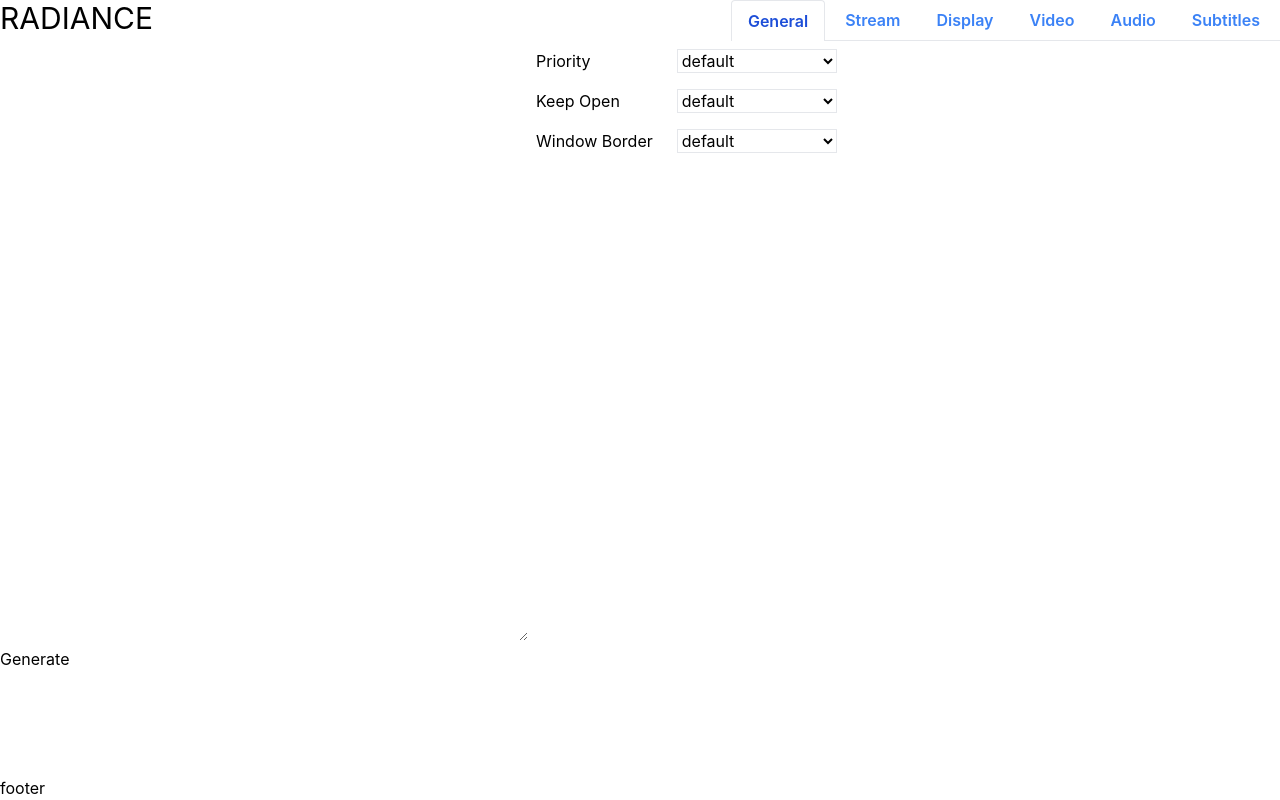
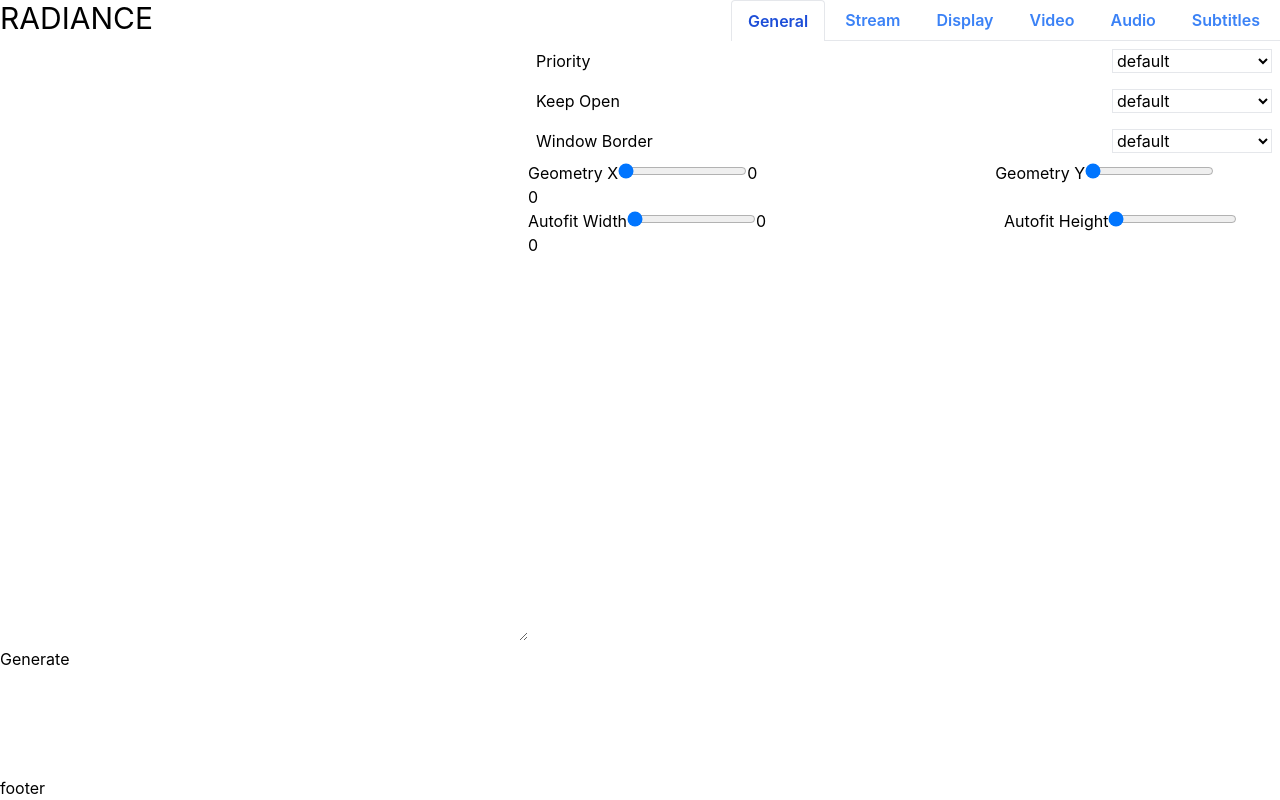
Before and after one commit to vishal-joshy/radiance, a React (Create React App) app: page / in a window 1280 px wide. Built offline with nearby package versions, Linux system fonts and the light colour scheme.

Commit message:
Add double slider to general

```diff
--- a/src/components/Slider/DoubleSlider.tsx
+++ b/src/components/Slider/DoubleSlider.tsx
@@ -1,21 +1,29 @@
 import React, { ReactElement, useState, useEffect } from "react";
 
 interface Props {
-  label: String;
-  handleChange(valueOne: number, valueTwo: number): void;
+  labelOne: String;
+  labelTwo: string;
+  id: String;
+  handleChange({ id, firstSliderValue, secondSliderValue, getValue }: any): void;
+  getValue(firstValue: number, secondValue: number): string;
 }
 
-function DoubleSlider({ label, handleChange }: Props): ReactElement {
+function DoubleSlider({ id, labelOne, labelTwo, handleChange, getValue }: Props): ReactElement {
   const [sliderValueOne, setSliderValueOne] = useState(0);
   const [sliderValueTwo, setSliderValueTwo] = useState(0);
 
   useEffect(() => {
-    handleChange(sliderValueOne, sliderValueTwo);
+    handleChange({
+      firstSliderValue: sliderValueOne,
+      secondSliderValue: sliderValueTwo,
+      id,
+      getValue,
+    });
   }, [sliderValueTwo, sliderValueOne]);
 
   return (
     <div>
-      <label htmlFor="">{label}</label>
+      <label htmlFor="">{labelOne}</label>
       <input
         type="range"
         min={0}
@@ -28,7 +36,7 @@
         value={sliderValueOne}
         onChange={({ target }) => setSliderValueOne(parseInt(target.value))}
       />
-      <label htmlFor="">{label}</label>
+      <label htmlFor="">{labelTwo}</label>
       <input
         type="range"
         min={0}
--- a/src/data/general.ts
+++ b/src/data/general.ts
@@ -18,4 +18,23 @@
   },
 ];
 
-export {dropdown as generalData};
+const doubleSlider = [
+  {
+    firstLabel: "Geometry X",
+    secondLabel: "Geometry Y",
+    id: "geometry",
+    getValue: function (firstValue: number, secondValue: number) {
+      return `${firstValue}%:${secondValue}%`;
+    },
+  },
+  {
+    firstLabel: "Autofit Width",
+    secondLabel: "Autofit Height",
+    id: "autofit-larger",
+    getValue: function (firstValue: number, secondValue: number) {
+      return `${firstValue}%x${secondValue}%`;
+    },
+  },
+];
+
+export {dropdown,doubleSlider};
--- a/src/pages/General/General.tsx
+++ b/src/pages/General/General.tsx
@@ -1,27 +1,54 @@
-import React, { ChangeEvent, ReactElement, useState } from "react";
+import React, { ChangeEvent, ReactElement } from "react";
 import DropDown from "components/DropDown/DropDown";
 import Layout from "components/Layout";
 import { setGeneral, removeFromGeneral } from "store/general/generalSlice";
-import { useAppDispatch, useAppSelector } from "store/hooks";
-import { generalData } from "data/general";
+import { useAppDispatch } from "store/hooks";
+import * as generalData from "data/general";
+import DoubleSlider from "components/Slider/DoubleSlider";
 
 function General(): ReactElement {
   const dispatch = useAppDispatch();
 
-  const handleChange = (e: ChangeEvent<HTMLSelectElement>) => {
+  const createKeyPair = (key: string, value: string | number) => {
+    const result: any = {};
+    result[key] = value;
+    return result;
+  };
+
+  const handleDropdown = (e: ChangeEvent<HTMLSelectElement>) => {
     if (e.target.value === "default") {
       dispatch(removeFromGeneral(e.target.id));
     } else {
-      const result: any = {};
-      result[e.target.id] = e.target.value;
+      const result = createKeyPair(e.target.id, e.target.value);
       dispatch(setGeneral(result));
+    }
+  };
+
+  const handleDoubleSlider = ({ id, firstSliderValue, secondSliderValue, getValue }: any) => {
+    if (firstSliderValue && secondSliderValue) {
+      const value = getValue(firstSliderValue, secondSliderValue);
+      const result = createKeyPair(id, value);
+      dispatch(setGeneral(result));
+    } else {
+      dispatch(removeFromGeneral(id));
     }
   };
 
   return (
     <Layout>
-      {generalData.map(({ id, label, options }) => (
-        <DropDown key={id} id={id} label={label} values={options} handleChange={handleChange} />
+      {generalData.dropdown.map(({ id, label, options }) => (
+        <DropDown key={id} id={id} label={label} values={options} handleChange={handleDropdown} />
+      ))}
+
+      {generalData.doubleSlider.map(({ id, firstLabel, secondLabel, getValue }) => (
+        <DoubleSlider
+          key={id}
+          labelOne={firstLabel}
+          labelTwo={secondLabel}
+          id={id}
+          getValue={getValue}
+          handleChange={handleDoubleSlider}
+        />
       ))}
     </Layout>
   );
```
Also changed, not shown: 1 other file (tests, documents, lock files or other folders).
